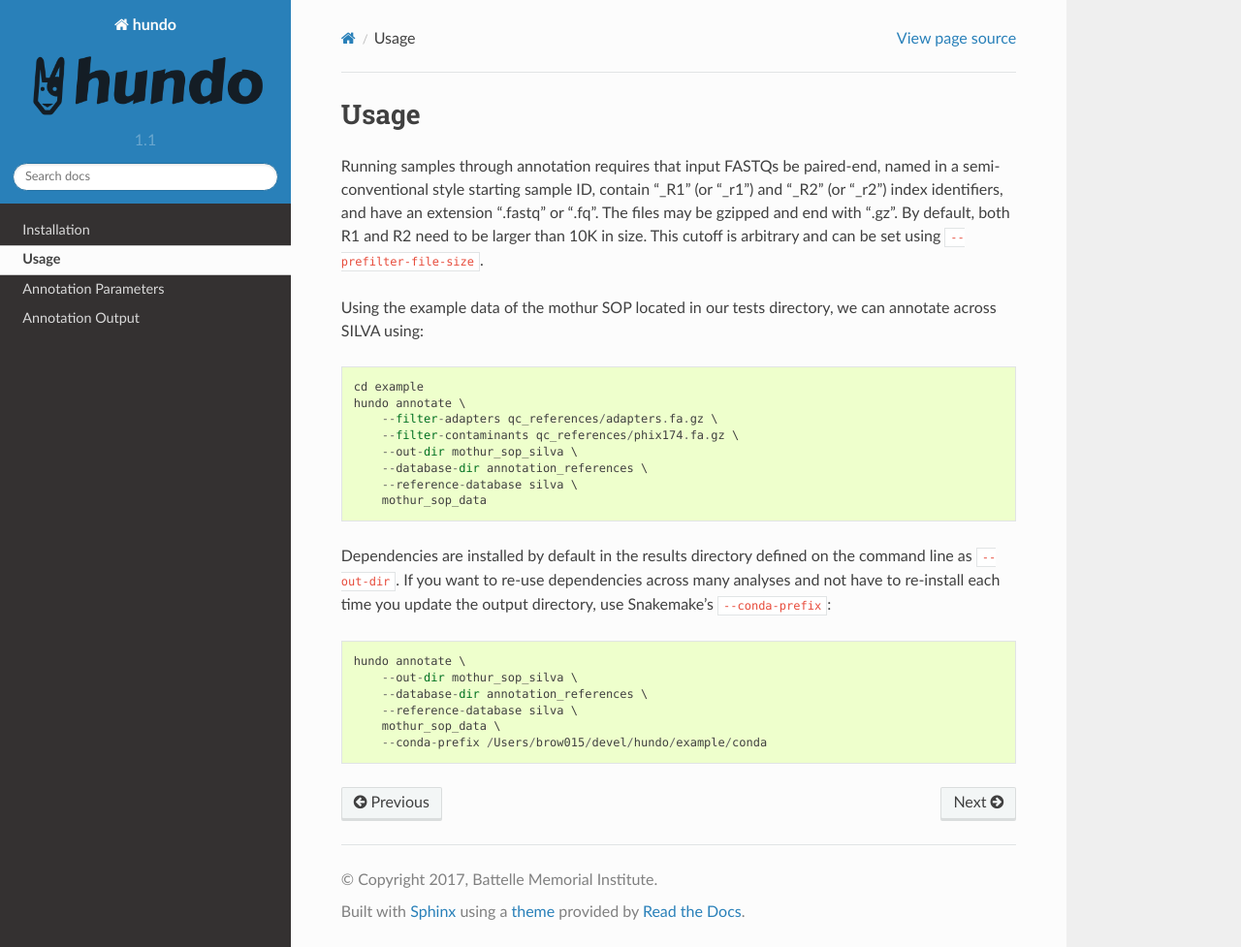
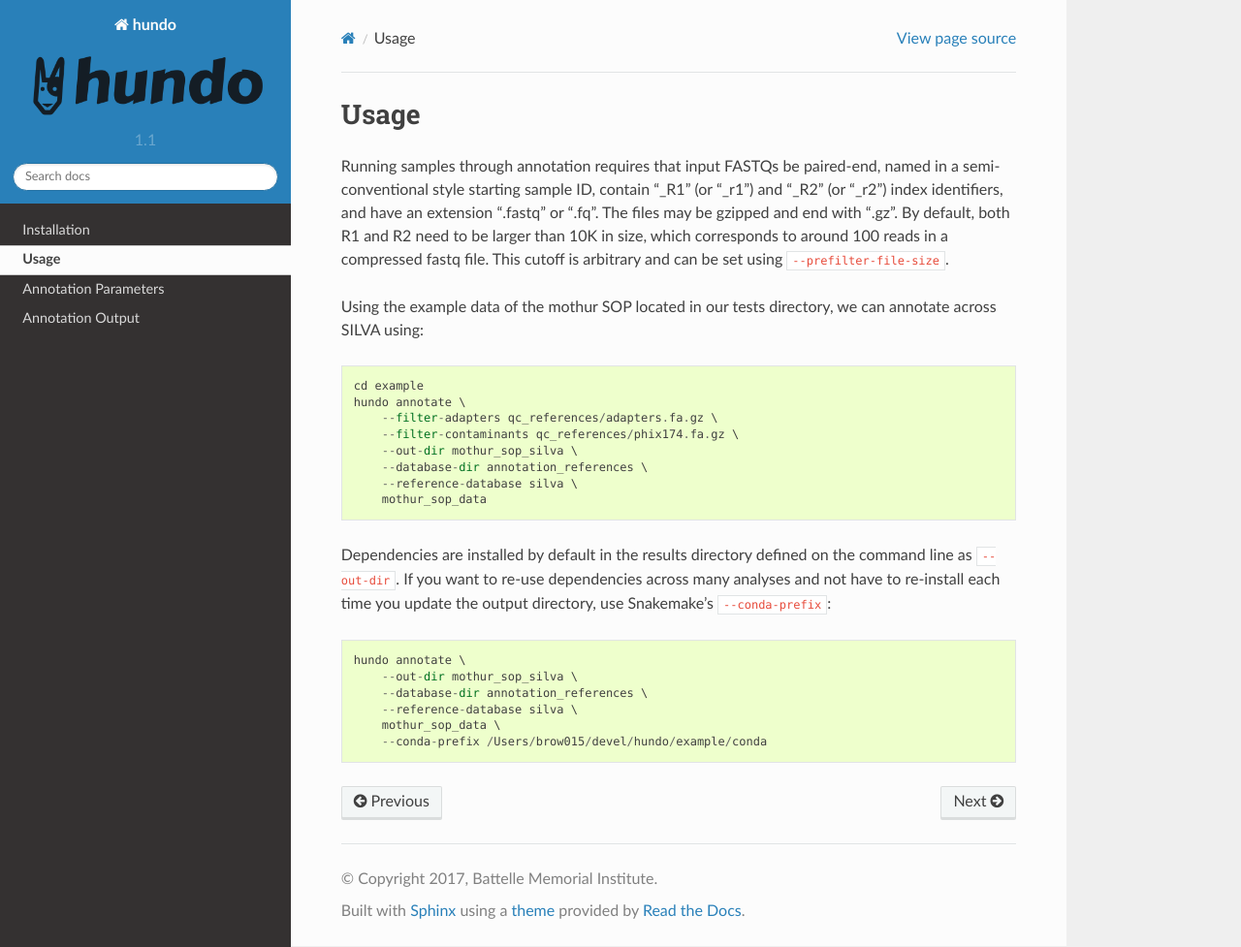
Before and after one commit to pnnl/hundo, a Sphinx documentation site: the page built from docs/usage.rst, in a window 1280 px wide and 977 px high. Shown: the whole window at 97% size. Built offline with Sphinx 7.4.7 and the Read the Docs theme 2.0.0, drawn with Linux system fonts in a browser that asks for light colours.

Commit message:
minor edits to usage.rst

```diff
--- a/docs/usage.rst
+++ b/docs/usage.rst
@@ -6,7 +6,8 @@ paired-end, named in a semi-conventional style starting sample ID,
 contain "\_R1" (or "\_r1") and "\_R2" (or "\_r2") index identifiers, and
 have an extension ".fastq" or ".fq". The files may be gzipped and end
 with ".gz". By default, both R1 and R2 need to be larger than 10K in
-size. This cutoff is arbitrary and can be set using
+size, which corresponds to around 100 reads in a compressed fastq
+file. This cutoff is arbitrary and can be set using
 ``--prefilter-file-size``.
 
 Using the example data of the mothur SOP located in our tests directory,
```
